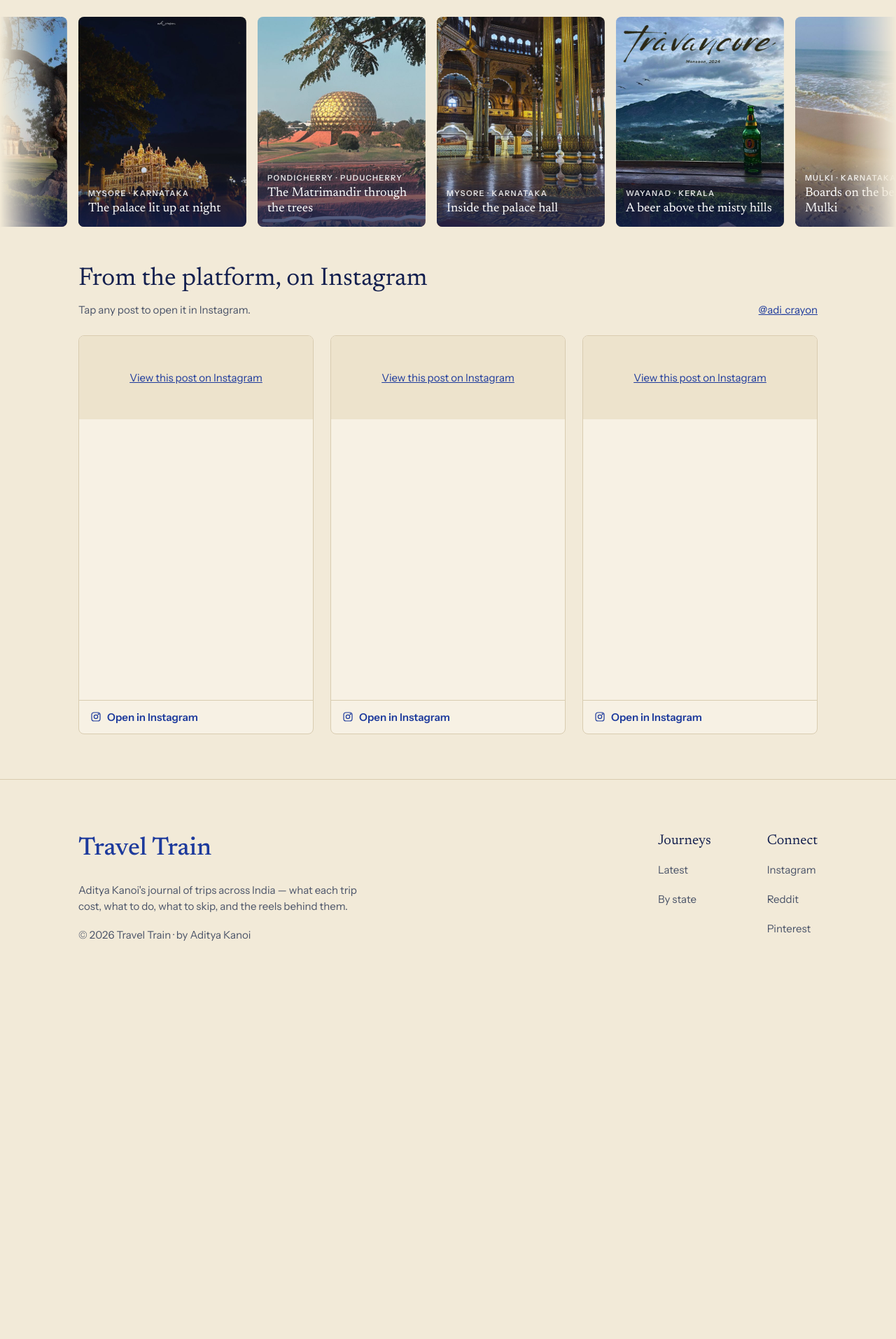
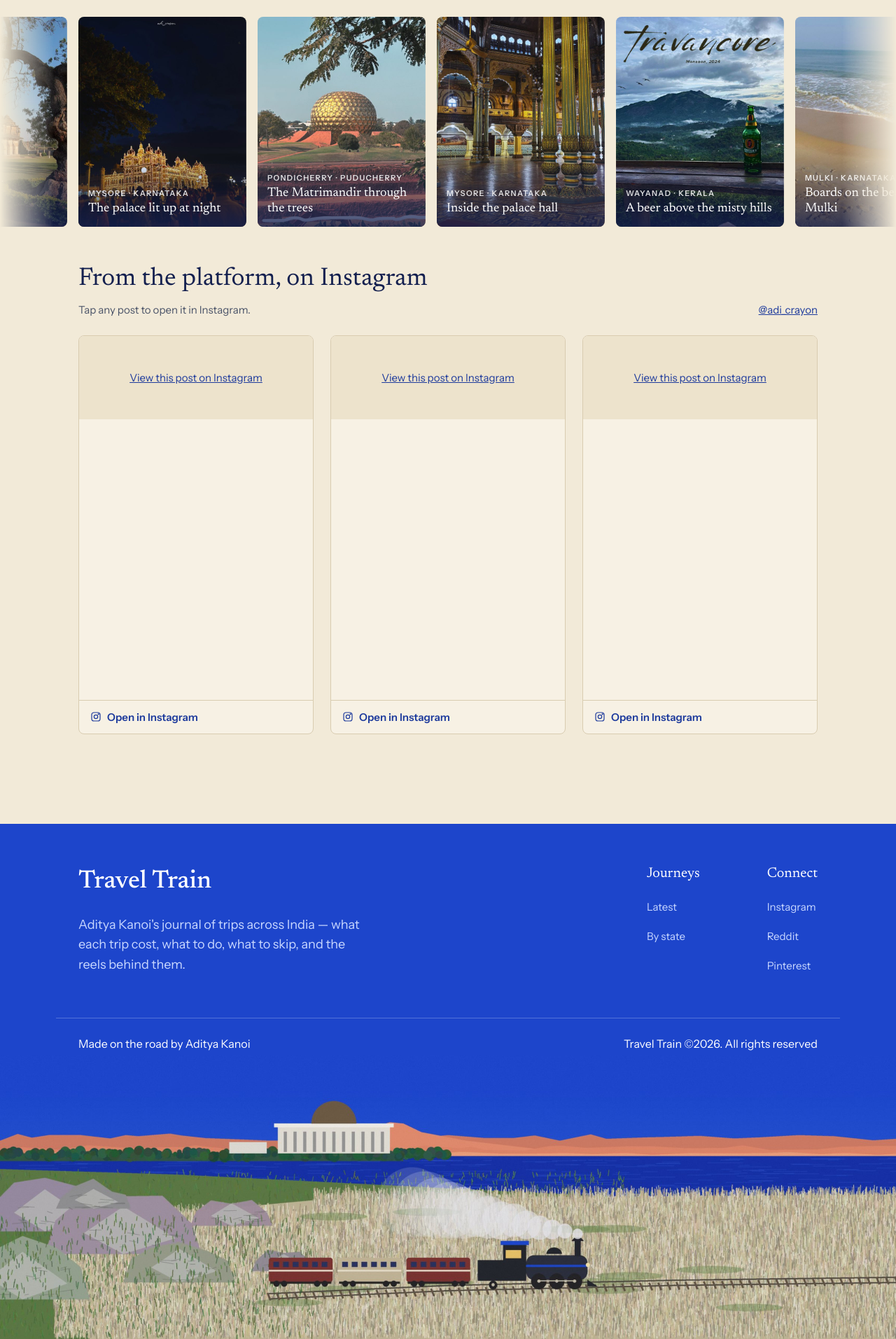
Before and after one commit to gdncomm-aditya-kanoi/Travel-Train, a Jekyll site: the page built from index.html, in a window 1280 px wide. Shown: the part 3045-4958 px from the top of the page at 70% size. Built offline with Jekyll 4.4.1, drawn with Linux system fonts in a browser that asks for light colours; a script that is not in the unit is left out; before the commit the page ends 4440 px from its top, so only the background shows below that.

Commit message:
Restyle the footer as a blue panel with an illustrated train landscape
Co-Authored-By: Claude <noreply@anthropic.com>

```diff
--- a/_includes/footer.html
+++ b/_includes/footer.html
@@ -4,7 +4,6 @@
     <div class="footer-about">
       <span class="footer-name">Travel Train</span>
       <p>{{ site.description }}</p>
-      <p class="small">© {{ site.time | date: "%Y" }} Travel Train · by Aditya Kanoi</p>
     </div>
     <div class="footer-cols">
       <nav aria-label="Journeys">
@@ -20,4 +19,9 @@
       </nav>
     </div>
   </div>
+  <div class="wrap footer-bar">
+    <span>Made on the road by Aditya Kanoi</span>
+    <span>Travel Train ©{{ site.time | date: "%Y" }}. All rights reserved</span>
+  </div>
+  <img class="footer-art" src="{{ '/assets/images/site/footer.jpg' | relative_url }}" alt="" aria-hidden="true" loading="lazy">
 </footer>
--- a/assets/css/style.css
+++ b/assets/css/style.css
@@ -129,15 +129,18 @@ code { font-size: .9em; background: var(--paper); padding: 1px 6px; border-radiu
 .ig-open { display: flex; align-items: center; gap: 8px; min-height: 48px; padding: 0 16px; font-weight: 600; font-size: 15px; text-decoration: none; }
 
 /* Footer */
-.site-footer { border-top: 1px solid var(--line); color: var(--ink); }
-.footer-grid { display: flex; flex-wrap: wrap; justify-content: space-between; gap: 48px; padding-top: 72px; padding-bottom: 48px; color: var(--text); }
+.site-footer { background: #1D45CB; color: #DCE6FF; margin-top: 64px; overflow: hidden; }
+.footer-grid { display: flex; flex-wrap: wrap; justify-content: space-between; gap: 48px; padding-top: 56px; padding-bottom: 56px; }
 .footer-about { flex: 1 1 320px; max-width: 420px; display: flex; flex-direction: column; gap: 18px; }
-.footer-name { font-family: var(--serif); font-size: 36px; font-weight: 500; color: var(--ink); }
-.footer-cols { display: flex; flex-wrap: wrap; gap: 40px 80px; }
-.footer-cols nav { display: flex; flex-direction: column; gap: 10px; }
-.footer-cols a { color: var(--text); text-decoration: none; min-height: 32px; display: inline-flex; align-items: center; }
-.footer-cols a:hover { color: var(--ink); text-decoration: underline; }
-.footer-head { font-family: var(--serif); font-size: 20px; color: var(--navy); }
+.footer-name { font-family: var(--serif); font-size: 36px; font-weight: 500; color: #fff; }
+.footer-about p { margin: 0; color: #C9D8FF; font-size: 18px; line-height: 1.6; }
+.footer-cols { display: flex; flex-wrap: wrap; gap: 40px 96px; }
+.footer-cols nav { display: flex; flex-direction: column; gap: 6px; }
+.footer-cols a { color: #C9D8FF; text-decoration: none; min-height: 36px; display: inline-flex; align-items: center; }
+.footer-cols a:hover { color: #fff; text-decoration: underline; }
+.footer-head { font-family: var(--serif); font-size: 20px; color: #fff; margin-bottom: 8px; }
+.footer-bar { display: flex; flex-wrap: wrap; justify-content: space-between; gap: 8px 24px; padding-top: 24px; padding-bottom: 28px; border-top: 1px solid rgba(220,230,255,.28); color: #fff; font-size: 16px; }
+.footer-art { display: block; width: 100%; height: auto; margin-top: -24px; }
 
 /* Trip page */
 .trip { padding-top: 40px; padding-bottom: 96px; }
```
Also changed, not shown: assets/images/site/footer.jpg (added).
